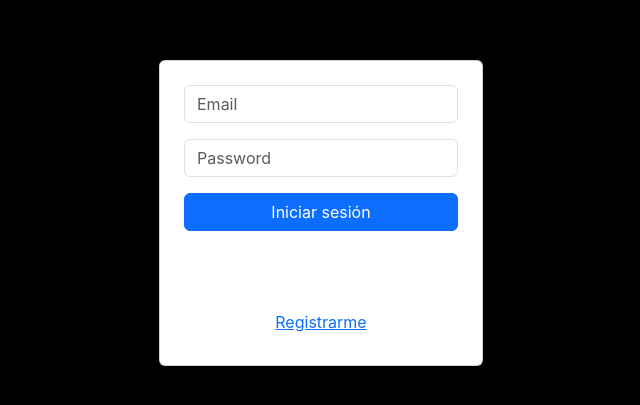
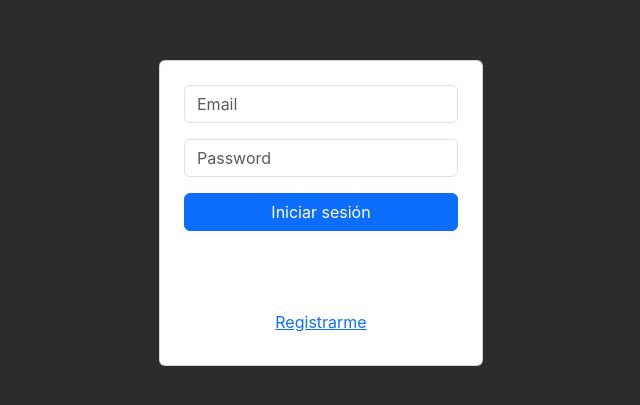
Before and after one commit to gastonmanzur/appPatin, a React (Vite) app in the folder frontend/: page / in a window 1280 px wide. Shown: the part 187-592 px from the top of the page, without its empty margins (319-959 px from the left). Built offline with nearby package versions, Linux system fonts and the light colour scheme.

Commit message:
Commit background

```diff
--- a/frontend/src/index.css
+++ b/frontend/src/index.css
@@ -1,6 +1,6 @@
 :root {
-  --color-bg: #000000;
-  --color-text: #ffffff;
+  --color-bg: #2d2c2c  ;
+  --color-text: #fff;
   --color-accent: #00c853; /* verde brillante */
   --color-accent-light: #80ff9e; /* celeste-verde claro */
   --color-secondary: #00b0ff; /* celeste puro */
@@ -21,7 +21,7 @@ a {
 
 /* Custom navbar gradient: black -> green -> light blue */
 .navbar-custom {
-  background: linear-gradient(90deg, #000000, var(--color-accent), var(--color-secondary));
+  background: #171212 ;
 }
 
 .photo-carousel .slick-slide {
@@ -32,6 +32,6 @@ a {
 }
 
 .Logo{
-  height: 60px;
+  height: 6rem;
   border-radius: 50%;
 }
```
Also changed, not shown: 1 other file (tests, documents, lock files or other folders).
